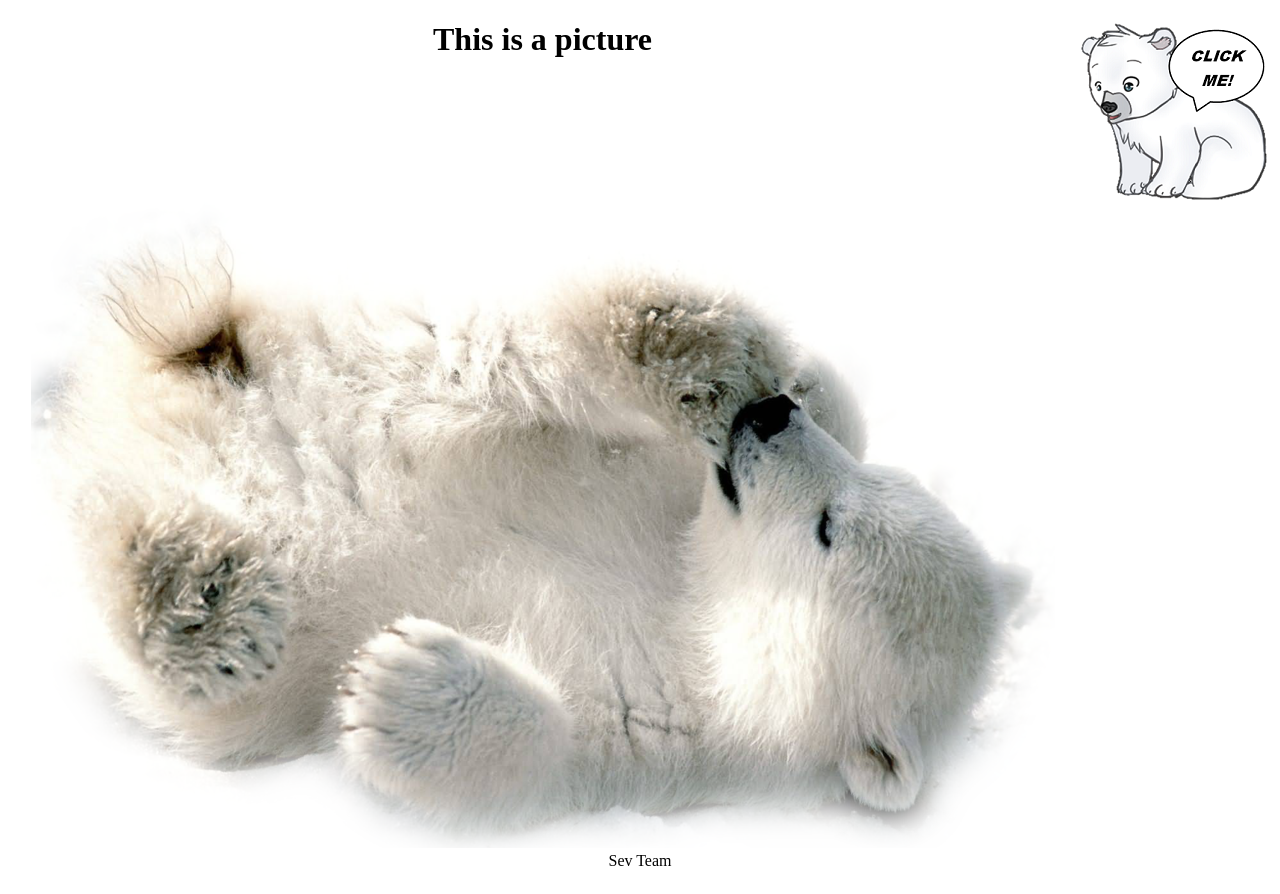
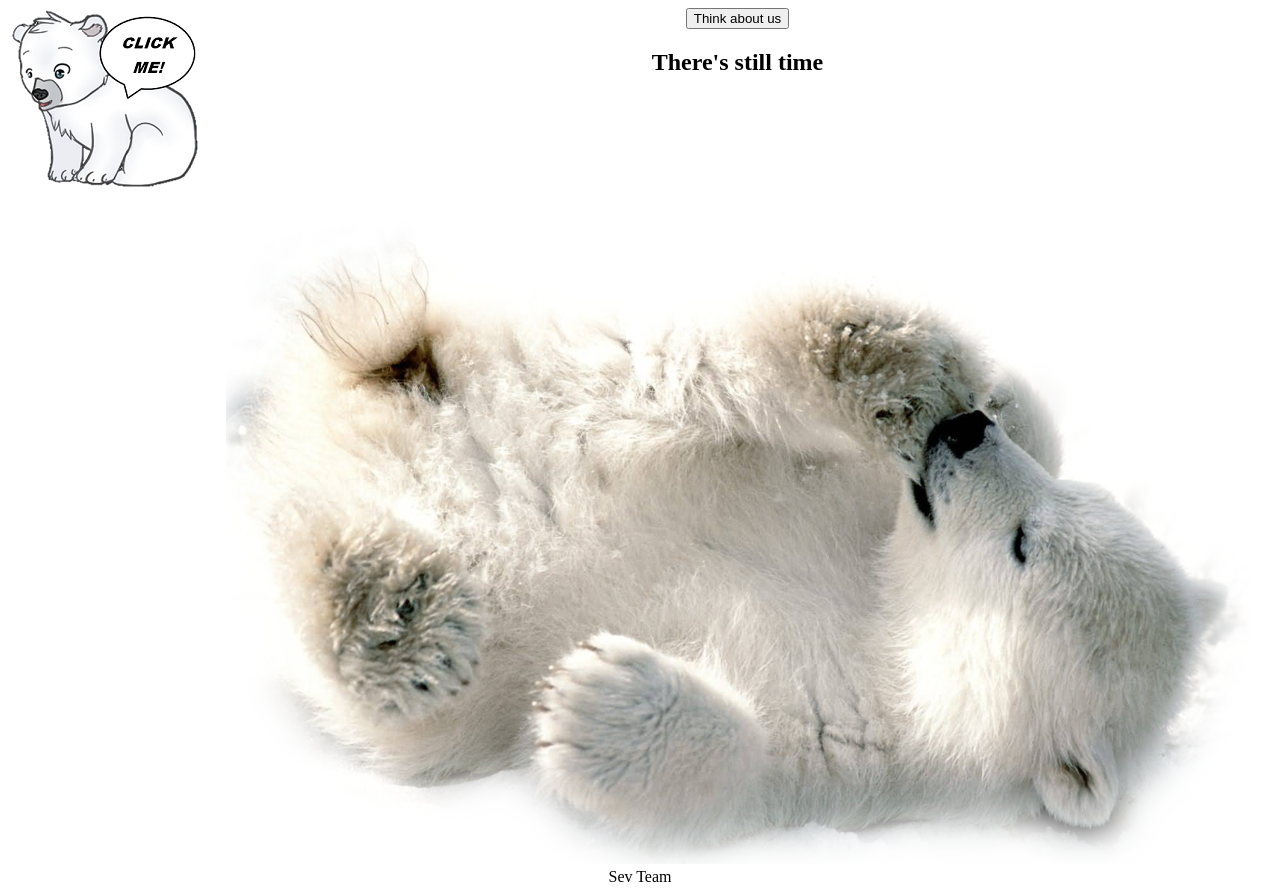
Before and after one commit to sevgiali/PU-1043, a plain HTML site: page index.html in a window 1280 px wide. Drawn offline with Linux system fonts and the light colour scheme.

Commit message:
Add files via upload

```diff
--- a/index.html
+++ b/index.html
@@ -4,10 +4,22 @@
 <head>
 <title>Sev's HTML Project</title>
 </head>
+
 <body style="text-align:center">
- <a href="https://polarbearsinternational.org/img/edu-center-D00002331.jpg"><img src="butonche.png" style="float:right"></a>
-<h1>This is a picture</h1>
+
+
+<script>
+    function visitPage(){
+        window.location='https://polarbearsinternational.org/get-involved';
+    }
+</script>
+<button onclick="visitPage();">Think about us </button>
+
+
+ <a href="https://polarbearsinternational.org/img/edu-center-D00002331.jpg"><img src="butonche.png" style="float:left"></a>
+<h2>There's still time </h2>
 <img src="bebcho.png" />
+
 
 <footer> Sev Team</footer>
 
```
